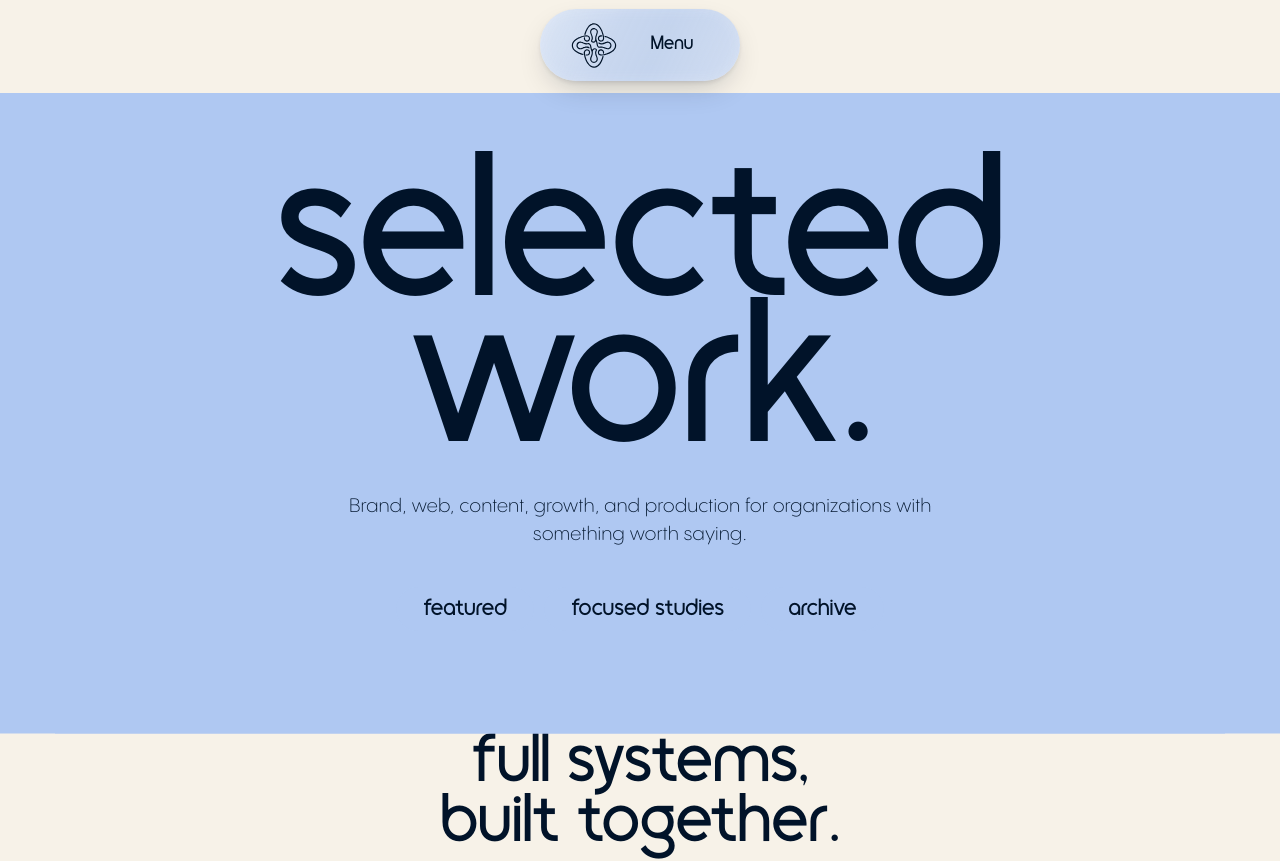
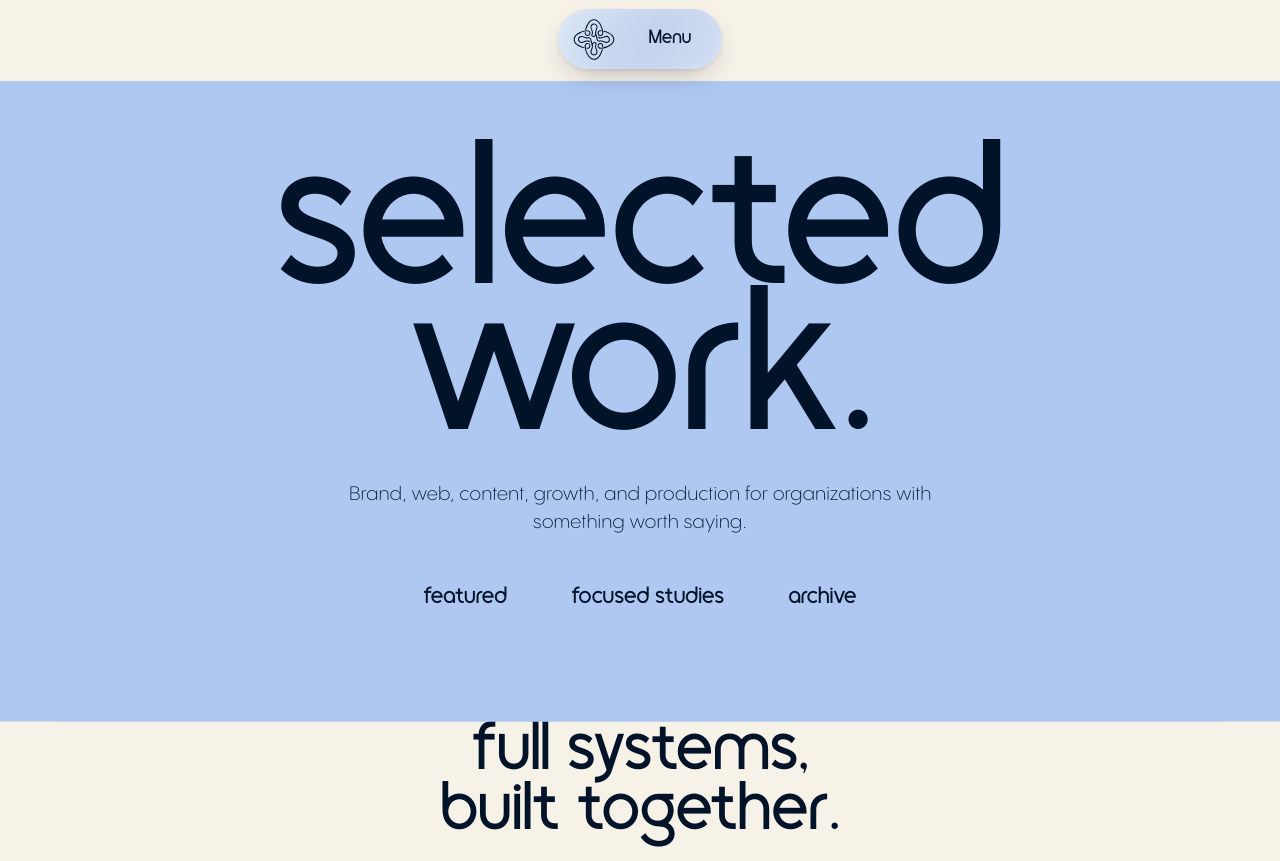
Before and after one commit to cedarandcactus/burgama-site-14.5, a Next.js app: page /work in a window 1280 px wide. Shown: the top 861 px of the page. Built offline with nearby package versions, Linux system fonts and the light colour scheme.

Commit message:
feat: adjust header dimensions and enhance glass effect styling

```diff
--- a/app/cyan-shell.css
+++ b/app/cyan-shell.css
@@ -3,16 +3,16 @@
   --cyan-ink: var(--palette-powder);
   --cyan-shade: var(--palette-powder-deep);
   --control-basis-width: clamp(18rem, 22vw, 20rem);
-  --header-control-height: 52px;
-  --header-shell-padding: 10px;
-  --header-shell-inline-padding: 28px;
+  --header-control-height: 48px;
+  --header-shell-padding: 6px;
+  --header-shell-inline-padding: 12px;
   --header-control-gap: 12px;
   --header-link-gap: 8px;
   --header-link-width: 5.5rem;
   --header-action-width: 11rem;
   --header-toggle-width: 5rem;
   --header-label-size: 1.125rem;
-  --header-symbol-size: 48px;
+  --header-symbol-size: 44px;
   --header-top-inset: 9px;
   --header-top: max(var(--header-top-inset), env(safe-area-inset-top, 0px));
   --header-compact-height: calc(var(--header-control-height) + 2 * var(--header-shell-padding));
@@ -95,23 +95,22 @@ body .site-header.cyan-header[data-home='true'][data-condensed='false'] {
 }
 
 body .cyan-header[data-home='true'] {
-  --header-surface: var(--cyan-night);
+  --header-surface: color-mix(in srgb, var(--palette-navy-raised) 90%, var(--palette-powder-deep));
   --header-ink: var(--palette-powder);
   --header-action-bg: var(--palette-powder);
-  --header-action-ink: var(--cyan-night);
+  --header-action-ink: var(--palette-navy);
   --header-color-scheme: dark;
-  --header-highlight: linear-gradient(115deg, rgb(255 255 255 / 8%), rgb(255 255 255 / 2%) 38%, transparent 58%, rgb(255 255 255 / 4%));
   color: var(--header-ink);
 }
 
-@property --glass-edge {
-  syntax: '<length>';
+@property --glass-bloom {
+  syntax: '<percentage>';
   inherits: true;
-  initial-value: -48px;
+  initial-value: 0%;
 }
 
 body .cyan-header[data-home='true'][data-glass-theme='frost'] {
-  --header-surface: var(--palette-powder);
+  --header-surface: var(--palette-powder-deep);
   --header-ink: var(--palette-navy);
   --header-action-bg: var(--palette-navy);
   --header-action-ink: var(--palette-powder);
@@ -119,36 +118,48 @@ body .cyan-header[data-home='true'][data-glass-theme='frost'] {
 }
 
 body .cyan-header[data-home='true'] .header-inner {
-  --glass-opacity: 76%;
-  --header-highlight: linear-gradient(125deg, rgb(255 255 255 / 18%), transparent 38%, rgb(175 200 242 / 5%) 72%, rgb(255 255 255 / 10%));
-  background: var(--header-highlight), color-mix(in srgb, var(--header-surface) var(--glass-opacity), transparent);
-  box-shadow: 0 8px 32px -12px rgb(8 24 44 / 36%), inset 0 1px 0 rgb(255 255 255 / 28%), inset 0 -1px 0 rgb(255 255 255 / 9%);
-  -webkit-backdrop-filter: blur(36px) saturate(135%);
-  backdrop-filter: blur(36px) saturate(135%);
+  --glass-opacity: 88%;
+  --glass-mist:
+    radial-gradient(ellipse at 7% 0%, color-mix(in srgb, var(--palette-powder-deep) 22%, transparent), transparent 54%),
+    radial-gradient(ellipse at 68% 125%, color-mix(in srgb, var(--palette-powder-deep) 18%, transparent), transparent 62%),
+    radial-gradient(ellipse at 108% 8%, color-mix(in srgb, var(--palette-navy-raised) 12%, transparent), transparent 48%);
+  background: transparent;
+  box-shadow: 0 8px 28px -14px color-mix(in srgb, var(--palette-navy) 46%, transparent), inset 0 1px 0 color-mix(in srgb, var(--palette-powder) 36%, transparent), inset 0 -1px 0 color-mix(in srgb, var(--palette-powder-deep) 14%, transparent);
+  -webkit-backdrop-filter: blur(32px) saturate(185%);
+  backdrop-filter: blur(32px) saturate(185%);
   transition: width var(--header-motion), height var(--header-motion), border-radius var(--header-motion);
 }
 
-body .cyan-header[data-glass-sweeping='true'] .header-inner {
-  background: var(--header-highlight), linear-gradient(var(--glass-angle),
-    color-mix(in srgb, var(--glass-new-surface) var(--glass-opacity), transparent) calc(var(--glass-edge) - 12px),
-    color-mix(in srgb, var(--glass-old-surface) var(--glass-opacity), transparent) calc(var(--glass-edge) + 12px));
-}
-
-body .cyan-header[data-glass-sweeping='true'] .header-inner::after {
+body .cyan-header[data-home='true'] .header-inner::before {
   content: '';
   position: absolute;
   inset: 0;
+  z-index: -1;
+  border-radius: inherit;
   pointer-events: none;
-  border-radius: inherit;
-  background: linear-gradient(var(--glass-angle), transparent calc(var(--glass-edge) - 36px), rgb(255 255 255 / 12%) var(--glass-edge), transparent calc(var(--glass-edge) + 36px));
+  opacity: var(--glass-opacity);
+  background: var(--glass-mist), var(--header-surface);
+}
+
+body .cyan-header[data-glass-sweeping='true'] .header-inner::before,
+body .cyan-header[data-glass-sweeping='true'] :is([data-glass-ink], .header-contact) {
+  --glass-clouds:
+    radial-gradient(ellipse var(--glass-bloom) calc(var(--glass-bloom) * 1.45) at var(--glass-origin-a) 8%, var(--glass-cloud-color) 32%, transparent 72%),
+    radial-gradient(ellipse calc(var(--glass-bloom) * .74) calc(var(--glass-bloom) * 1.9) at var(--glass-origin-b) 116%, var(--glass-cloud-color) 22%, transparent 78%),
+    radial-gradient(ellipse calc(var(--glass-bloom) * .46) calc(var(--glass-bloom) * 1.25) at var(--glass-origin-c) -32%, var(--glass-cloud-color) 18%, transparent 74%);
+}
+
+body .cyan-header[data-glass-sweeping='true'] .header-inner::before {
+  --glass-cloud-color: var(--glass-new-surface);
+  background: var(--glass-mist), var(--glass-clouds), var(--glass-old-surface);
 }
 
 body .cyan-header[data-glass-sweeping='true'] [data-glass-ink] {
-  --glass-text-new: var(--glass-new-ink);
-  --glass-text-old: var(--glass-old-ink);
-  background-image: linear-gradient(var(--glass-angle), var(--glass-text-new) calc(var(--glass-edge) - 12px), var(--glass-text-old) calc(var(--glass-edge) + 12px));
-  background-size: var(--glass-width) 100%;
-  background-position: var(--glass-offset) 0;
+  --glass-cloud-color: var(--glass-new-ink);
+  --glass-base-color: var(--glass-old-ink);
+  background: var(--glass-clouds), var(--glass-base-color);
+  background-size: var(--glass-width) var(--glass-height);
+  background-position: var(--glass-offset-x) var(--glass-offset-y);
   background-repeat: no-repeat;
 }
 
@@ -159,15 +170,17 @@ body .cyan-header[data-glass-sweeping='true'] [data-glass-ink]:not(.cyan-header-
 }
 
 body .site-header.cyan-header[data-glass-sweeping='true'] .header-nav .header-contact {
-  background-image: linear-gradient(var(--glass-angle), var(--glass-new-ink) calc(var(--glass-edge) - 12px), var(--glass-old-ink) calc(var(--glass-edge) + 12px));
-  background-size: var(--glass-width) 100%;
-  background-position: var(--glass-offset) 0;
+  --glass-cloud-color: var(--glass-new-ink);
+  background: var(--glass-clouds), var(--glass-old-ink);
+  background-size: var(--glass-width) var(--glass-height);
+  background-position: var(--glass-offset-x) var(--glass-offset-y);
+  background-repeat: no-repeat;
   transition: none;
 }
 
 body .cyan-header[data-glass-sweeping='true'] .header-contact [data-glass-ink] {
-  --glass-text-new: var(--glass-new-surface);
-  --glass-text-old: var(--glass-old-surface);
+  --glass-cloud-color: var(--glass-new-action-ink);
+  --glass-base-color: var(--glass-old-action-ink);
 }
 
 body .cyan-header[data-home='true'][data-condensed='false'] .header-inner {
@@ -410,6 +423,10 @@ body .cyan-header :is(a, button):focus-visible {
   outline-offset: -3px;
 }
 
+body .cyan-header .cyan-header-mark-link:focus-visible {
+  background: transparent;
+}
+
 body:has(.cyan-header) #main {
   padding-top: var(--header-clearance);
 }
@@ -448,6 +465,7 @@ body:has(.cyan-header[data-home='true']) #main {
 @media (prefers-reduced-transparency: reduce) {
   body .cyan-header .header-inner,
   body .cyan-header[data-home='true'] .header-inner {
+    --glass-opacity: 100%;
     background: var(--header-surface);
     -webkit-backdrop-filter: none;
     backdrop-filter: none;
@@ -456,7 +474,7 @@ body:has(.cyan-header[data-home='true']) #main {
 
 @media (min-width: 700px) and (max-width: 799px) {
   :root {
-    --header-shell-inline-padding: 24px;
+    --header-shell-inline-padding: 12px;
     --header-control-gap: 8px;
     --header-link-width: 4.5rem;
     --header-action-width: 9.75rem;
@@ -467,6 +485,9 @@ body:has(.cyan-header[data-home='true']) #main {
 
 @media (max-width: 699px) {
   :root {
+    --header-control-height: 56px;
+    --header-shell-padding: 12px;
+    --header-symbol-size: 50px;
     --header-top-inset: 8px;
     --hero-frame-inset: 8px;
     --hero-frame-radius: 27px;
--- a/hooks/use-header-glass.ts
+++ b/hooks/use-header-glass.ts
@@ -31,15 +31,11 @@ export function useHeaderGlass(headerRef: RefObject<HTMLElement | null>, pathnam
     function measureControls() {
       const bounds = shell!.getBoundingClientRect()
       shell!.style.setProperty('--glass-width', `${bounds.width}px`)
-      if (animation?.effect instanceof KeyframeEffect) {
-        animation.effect.setKeyframes([
-          { '--glass-edge': '-48px' },
-          { '--glass-edge': `${bounds.width + 48}px` },
-        ])
-      }
+      shell!.style.setProperty('--glass-height', `${bounds.height}px`)
       for (const control of shell!.querySelectorAll<HTMLElement>('[data-glass-ink], .header-contact')) {
-        const offset = control.getBoundingClientRect().left - bounds.left
-        control.style.setProperty('--glass-offset', `${-offset}px`)
+        const rect = control.getBoundingClientRect()
+        control.style.setProperty('--glass-offset-x', `${bounds.left - rect.left}px`)
+        control.style.setProperty('--glass-offset-y', `${bounds.top - rect.top}px`)
       }
     }
 
@@ -57,6 +53,7 @@ export function useHeaderGlass(headerRef: RefObject<HTMLElement | null>, pathnam
       const before = getComputedStyle(header!)
       const oldSurface = before.getPropertyValue('--header-surface')
       const oldInk = before.getPropertyValue('--header-ink')
+      const oldActionInk = before.getPropertyValue('--header-action-ink')
       header!.dataset.glassTheme = next
       if (immediate || motion.matches || transparency.matches || typeof CSS.registerProperty !== 'function') return
 
@@ -65,13 +62,17 @@ export function useHeaderGlass(headerRef: RefObject<HTMLElement | null>, pathnam
       shell!.style.setProperty('--glass-old-ink', oldInk)
       shell!.style.setProperty('--glass-new-surface', after.getPropertyValue('--header-surface'))
       shell!.style.setProperty('--glass-new-ink', after.getPropertyValue('--header-ink'))
-      shell!.style.setProperty('--glass-angle', reverse ? '270deg' : '90deg')
+      shell!.style.setProperty('--glass-old-action-ink', oldActionInk)
+      shell!.style.setProperty('--glass-new-action-ink', after.getPropertyValue('--header-action-ink'))
+      shell!.style.setProperty('--glass-origin-a', reverse ? '104%' : '-4%')
+      shell!.style.setProperty('--glass-origin-b', reverse ? '49%' : '51%')
+      shell!.style.setProperty('--glass-origin-c', reverse ? '7%' : '93%')
       measureControls()
       header!.dataset.glassSweeping = 'true'
       animation = shell!.animate([
-        { '--glass-edge': '-48px' },
-        { '--glass-edge': `${shell!.getBoundingClientRect().width + 48}px` },
-      ], { duration: 820, easing: 'cubic-bezier(.4, 0, .2, 1)', fill: 'both' })
+        { '--glass-bloom': '0%' },
+        { '--glass-bloom': '320%' },
+      ], { duration: 1400, easing: 'cubic-bezier(.45, 0, .35, 1)', fill: 'both' })
       animation.onfinish = finishSweep
     }
 
@@ -82,7 +83,9 @@ export function useHeaderGlass(headerRef: RefObject<HTMLElement | null>, pathnam
         return
       }
       const bounds = shell!.getBoundingClientRect()
-      const probe = new DOMPoint(bounds.left + bounds.width / 2, bounds.top + 36)
+      const compactHeight = Number.parseFloat(getComputedStyle(header!).getPropertyValue('--header-control-height'))
+      const padding = Number.parseFloat(getComputedStyle(header!).getPropertyValue('--header-shell-padding'))
+      const probe = new DOMPoint(bounds.left + bounds.width / 2, bounds.top + padding + compactHeight / 2)
       let next = 'ink'
       for (const region of regions) {
         const rect = region.getBoundingClientRect()
```
